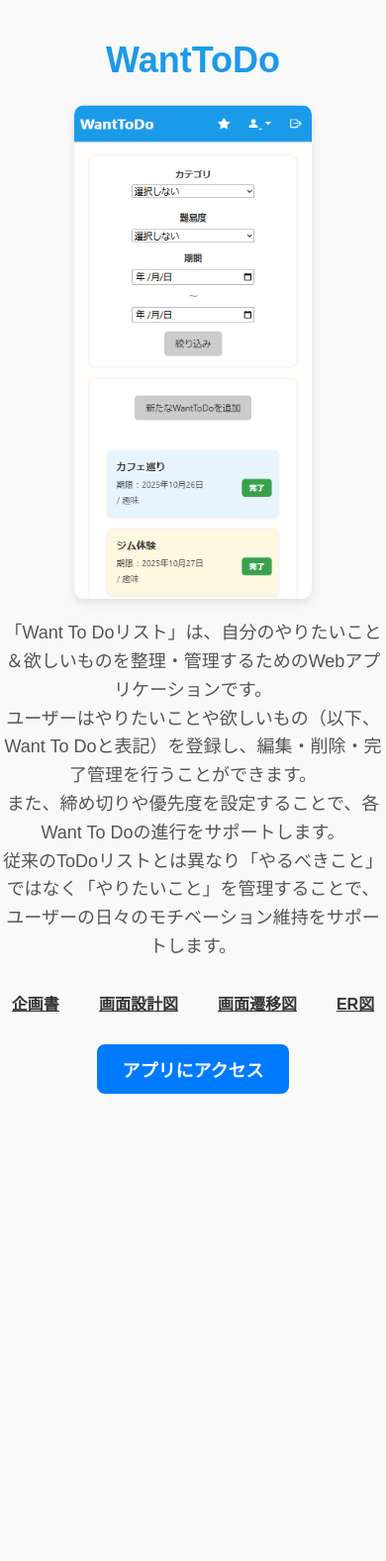
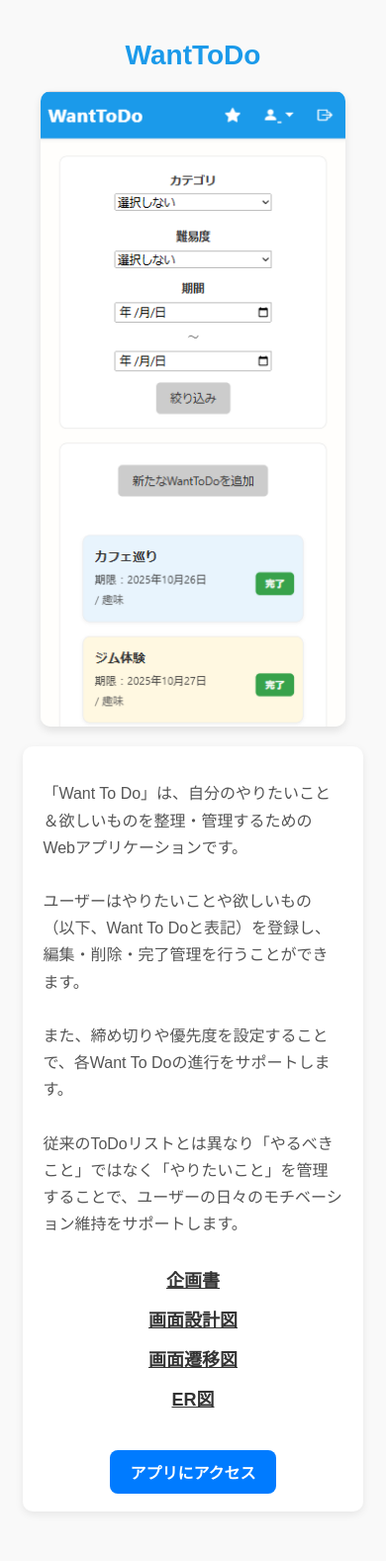
Before and after one commit to marocoro0656-dot/Want-To-Do, a Django app: page /todo_app/ryofunamoto/ in a window 390 px wide. Shown: the whole page at 99% size. Before the commit the page ends 1105 px from the top, so only its background shows below. Run offline with Django 5.2, Linux system fonts and the light colour scheme.

Commit message:
指摘事項修正

```diff
--- a/WantToDo/templates/todo_app/ryofunamoto.html
+++ b/WantToDo/templates/todo_app/ryofunamoto.html
@@ -1,4 +1,3 @@
-
 {% load static %}
 
 <!DOCTYPE html>
@@ -13,7 +12,8 @@
             font-family: Arial, sans-serif;
             background-color: #f9f9f9;
             margin: 0;
-            padding: 0;
+            padding: 0 5vw;  /* ✅ 左右に余白 */
+            box-sizing: border-box;
         }
 
         h1 {
@@ -29,36 +29,54 @@
             border-radius: 10px;
             box-shadow: 0 4px 8px rgba(0,0,0,0.1);
             display: block;
+            max-width: 90%;
+        }
+
+        /* ✅ 白背景で囲うラッパー */
+        .content-box {
+            background: #fff;
+            max-width: 820px;
+            margin: 20px auto 50px;
+            border-radius: 10px;
+            padding: 24px 28px;
+            box-shadow: 0 3px 8px rgba(0,0,0,0.08);
+            text-align: left;
         }
 
         .description {
-            max-width: 800px;
-            margin: 20px auto;
             font-size: 18px;
-            line-height: 1.6;
+            line-height: 1.7;
             color: #555;
+            margin-bottom: 28px;
         }
 
+        /* ✅ リンクを縦並び中央 */
         .links {
             display: flex;
+            flex-direction: column;
+            align-items: center;
             justify-content: center;
-            gap: 20px;
-            margin: 30px 0;
+            gap: 14px;
+            margin: 20px 0 40px;
         }
 
         .links a {
             color: #333;
-            margin: 0 10px;
             text-decoration: underline;
             font-weight: bold;
+            font-size: 18px;
+            transition: color 0.2s;
         }
 
         .links a:hover {
             color: #0056b3;
         }
 
+        /* ✅ アプリボタン */
         .app-link {
-            display: inline-block;
+            display: block;
+            width: fit-content;
+            margin: 0 auto;
             padding: 12px 25px;
             background-color: #007bff;
             color: #fff;
@@ -66,11 +84,33 @@
             border-radius: 8px;
             font-size: 18px;
             font-weight: bold;
-            margin-bottom: 40px;
+            transition: background 0.2s;
         }
 
         .app-link:hover {
             background-color: #0056b3;
+        }
+
+        /* ======================
+           スマホ対応
+           ====================== */
+        @media (max-width: 768px) {
+            body {
+                padding: 0 6vw;
+            }
+            h1 {
+                font-size: 28px;
+            }
+            .content-box {
+                padding: 18px 20px;
+            }
+            .description {
+                font-size: 16px;
+            }
+            .app-link {
+                font-size: 16px;
+                padding: 10px 20px;
+            }
         }
     </style>
 </head>
@@ -78,12 +118,14 @@
 
     <h1>WantToDo</h1>
 
-    <img src="/static/WantToDo/紹介画像_スマホ.png" alt="WantToDo" style="width:240px; height:auto;">
+    <img src="{% static 'WantToDo/紹介画像_スマホ.png' %}" alt="WantToDo">
 
+    <!-- ✅ 白背景で囲う部分 -->
+    <div class="content-box">
         <div class="description">
-        <p>「Want To Doリスト」は、自分のやりたいこと＆欲しいものを整理・管理するためのWebアプリケーションです。<br>
-          ユーザーはやりたいことや欲しいもの（以下、Want To Doと表記）を登録し、編集・削除・完了管理を行うことができます。<br>
-          また、締め切りや優先度を設定することで、各Want To Doの進行をサポートします。<br>
+            <p>「Want To Do」は、自分のやりたいこと＆欲しいものを整理・管理するためのWebアプリケーションです。<br><br>
+              ユーザーはやりたいことや欲しいもの（以下、Want To Doと表記）を登録し、編集・削除・完了管理を行うことができます。<br><br>
+              また、締め切りや優先度を設定することで、各Want To Doの進行をサポートします。<br><br>
               従来のToDoリストとは異なり「やるべきこと」ではなく「やりたいこと」を管理することで、ユーザーの日々のモチベーション維持をサポートします。</p>
         </div>
 
@@ -95,7 +137,7 @@
         </div>
 
         <a href="{% url 'user:login' %}" class="app-link">アプリにアクセス</a>
-
+    </div>
 
 </body>
 </html>
```
Also changed, not shown: WantToDo/todo_app/static/todo/home.css (+56 -2 lines), WantToDo/todo_app/templates/todo/add_want.html (+16 -2 lines), WantToDo/todo_app/templates/todo/home.html (+45 -3 lines), WantToDo/todo_app/templates/todo/incomplete_list.html (+4 -3 lines), WantToDo/user/forms.py (+14 -1 lines), WantToDo/user/views.py (+6 -4 lines), WantToDo/todo_app/static/todo/base.css (line endings or trailing spaces), 2 other files. Lines whose indentation alone changed are shown as unchanged.
